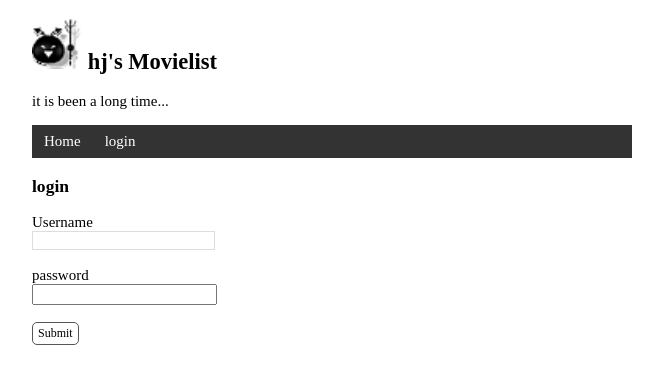
After one commit to r1cardohj/vi_list, a Flask app: page /login in a window 1280 px wide. The commit adds this page. Shown: the top 384 px of the page, without its empty margins (308-971 px from the left). Run offline with Flask 3, Linux system fonts and the light colour scheme.

Commit message:
add login

```diff
--- a/app.py
+++ b/app.py
@@ -4,6 +4,8 @@ import click
 
 from flask import Flask,render_template,request,redirect,flash,url_for
 from flask_sqlalchemy import SQLAlchemy
+from werkzeug.security import generate_password_hash,check_password_hash
+from flask_login import LoginManager,UserMixin,login_user,login_required, logout_user,current_user
 
 #预处理 判断os
 WIN = sys.platform.startswith('win')
@@ -18,11 +20,21 @@ app.config['SECRET_KEY'] = 'dev'
 app.config['SQLALCHEMY_DATABASE_URI'] = prefix + os.path.join(app.root_path, 'data.db')
 app.config['SQLALCHEMY_TRACK_MODIFICATIONS'] = False
 db = SQLAlchemy(app)
+login_manager = LoginManager(app)
+login_manager.login_view = 'login'
 
 #创建Model
-class User(db.Model):
+class User(db.Model,UserMixin):
     id = db.Column(db.Integer, primary_key = True)
     name = db.Column(db.String(20))  # 名字
+    username = db.Column(db.String(20)) #账号名
+    password_hash  = db.Column(db.String(128)) #密码哈希
+
+    def set_password(self, password):
+        self.password_hash = generate_password_hash(password)
+
+    def validate_password(self, password):
+        return check_password_hash(self.password_hash, password)
 
 
 class Movie(db.Model):
@@ -60,11 +72,43 @@ def forge():
     db.session.commit()
     click.echo('Done.')
 
+@app.cli.command()  # 注册为命令，可以传入 name 参数来自定义命令
+@click.option('--drop', is_flag=True, help='Create after drop.')  # 设置选项
+def initdb(drop):
+    """Initialize the database."""
+    if drop:  # 判断是否输入了选项
+        db.drop_all()
+    db.create_all()
+    click.echo('Initialized database.')  # 输出提示信息
+
+@app.cli.command()
+@click.option('--username',prompt = True ,help = 'The username used to login')
+@click.option('--pw',prompt = True ,help = 'The pw used to login')
+def admin(username, pw):
+    db.create_all
+
+    user = User.query.first()
+    if user is not None:
+        click.echo('Upd user...')
+        user.username = username
+        user.set_password(pw)
+    else:
+        click.echo('Create user...')
+        user = User(username=username, name='admin')
+        user.set_password(pw)
+        db.session.add(user)
+    db.session.commit()
+    click.echo('Done!')
 
 @app.context_processor
 def inject_user():
     user = User.query.first()
     return dict(user=user)
+
+@login_manager.user_loader
+def load_user(user_id):
+    user = User.query.get(user_id)
+    return user
 
 
 @app.route('/')
@@ -86,6 +130,7 @@ def page_not_found(e):
 
 
 @app.route('/add',methods = ['GET','POST'])
+@login_required
 def add_movie_item():
     """add page
 
@@ -105,6 +150,7 @@ def add_movie_item():
     return render_template('add_item.html')
 
 @app.route('/movie/edit/<int:movie_id>',methods = ['GET','POST'])
+@login_required
 def edit(movie_id):
     movie = Movie.query.get_or_404(movie_id)
 
@@ -126,9 +172,52 @@ def edit(movie_id):
 
 
 @app.route('/movie/delete/<int:movie_id>', methods = ['POST'])
+@login_required
 def del_movie(movie_id):
     movie = Movie.query.get_or_404(movie_id)
     db.session.delete(movie)
     db.session.commit()
     flash('del successfully!')
     return redirect(url_for('index'))  # 重定向回主页
+
+@app.route('/login',methods = ['GET','POST'])
+def login():
+    if request.method == 'POST':
+        username = request.form['username']
+        pw = request.form['pw']
+        if not username or not pw:
+            flash('are you kiding me?')
+            return redirect(url_for(login))
+
+        user = User.query.first()
+        if username  == user.username and user.validate_password(pw):
+            login_user(user)
+            flash('Login success.')
+            return redirect(url_for('index'))  # 重定向到主页
+        flash('faild login')
+        return redirect(url_for('index'))
+
+    return render_template('login.html')
+
+@app.route('/logout')
+@login_required
+def logout():
+    logout_user()
+    flash('logout bye')
+    return redirect(url_for('index'))  # 重定向回首页
+
+@app.route('/setting',methods=['POST','GET'])
+@login_required
+def setting():
+    if request.method == 'POST':
+        name = request.form['name']
+
+        if not name or len(name) > 20:
+            flash('非法输入')
+            return redirect(url_for(setting))
+
+        current_user.name = name
+        db.session.commit()
+        flash('setting successfully!')
+
+    return render_template('setting.html')
--- a/templates/base.html
+++ b/templates/base.html
@@ -15,13 +15,20 @@
     {% endfor %}
     <h2>
         <img alt="Avatar" class="avatar" src="{{ url_for('static', filename='img/demon.gif') }}">
-        {{ user.name }}'s Movielist
+        hj's Movielist
     </h2>
     <p>it is been a long time...</p>
     <nav>
         <ul>
             <li><a href="{{ url_for('index') }}">Home</a></li>
+            {% if  not current_user.is_authenticated %}
+            <li><a href="{{ url_for('login')}}">login</a></li>
+            {% endif %}
+            {% if current_user.is_authenticated%}
             <li><a href="{{ url_for('add_movie_item')}}">Add</a></li>
+            <li><a href="{{ url_for('setting')}}">setting</a></li>
+            <li><a href="{{ url_for('logout') }}">Logout</a></li>
+            {% endif %}
         </ul>
     </nav>
 
--- a/templates/index.html
+++ b/templates/index.html
@@ -7,10 +7,12 @@
         <li>{{ movie.title }}- {{ movie.year }}
             <span class="float-right">
                 <a class='aqyi' href="https://so.iqiyi.com/so/q_{{ movie.title }}" target="_blank" title="Find this movie on Aqyi">Go</a>
+                {% if  current_user.is_authenticated %}
                 <a class="editbtn" href="{{ url_for('edit', movie_id=movie.id) }}">Edit</a>
                 <form class="inline-form" method="post" action="{{ url_for('del_movie', movie_id=movie.id) }}">
                     <input class="delbtn" type="submit" name="delete" value="Delete" onclick="return confirm('Are you sure?')">
                 </form>
+                {% endif %}
             </span>
         </li>
         {% endfor %}
--- /dev/null
+++ b/templates/login.html
@@ -0,0 +1,10 @@
+{% extends 'base.html' %}
+{% block content %}
+<h3>login</h3>
+<form method = 'post'>
+    Username<br>
+    <input type = 'text' name = 'username' required><br><br>
+    password<br>
+    <input type = 'password' name = 'pw' required><br><br>
+    <input class = 'btn' type = 'submit' name ='submit' value='Submit'>
+{% endblock content %}
```
Also changed, not shown: templates/setting.html (added, +9 -0 lines).
